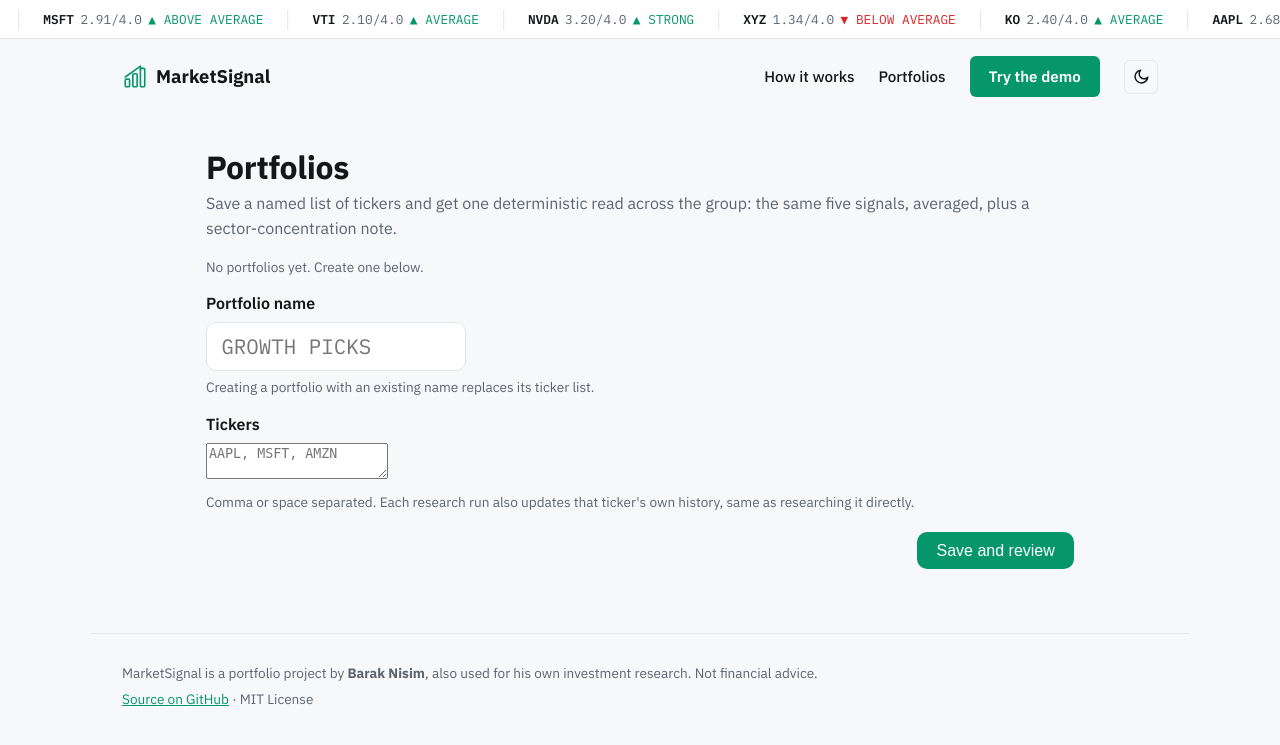
After one commit to Barak-Nisim/marketsignal, a FastAPI app: template marketsignal/web/templates/portfolios.html in a window 1280 px wide. The commit adds this page. Shown: the top 745 px of the page. Run offline with FastAPI, Linux system fonts and the light colour scheme; the template is opened without the code that fills it, so the values that code supplies are empty.

Commit message:
Add the /portfolios web surface: create, list, review, delete
New routes: GET /portfolios (list + create form), POST
/portfolios/save, POST /portfolios/<slug>/delete, GET
/portfolios/<slug>/review. The review page fetches and scores each
holding with the existing fetch_raw_financials/score_financials
functions (no new fetch or scoring logic), records each one into its
own history via record_and_diff so a portfolio review feeds the same
trend data a direct /research call would, and renders the aggregate
via build_portfolio_review(). One bad ticker is excluded and flagged
rather than failing the whole review; an unknown portfolio slug
redirects to the list instead of 404ing.

Reuses the landing page's .example-panel/.example-dim CSS for the
aggregate score and category-average bars rather than building a new
bar component. Added scoring.signal_bucket() to collapse the five-tier
system to the three color buckets that component expects.

Also fixes a real bug found while testing: the tickers form field was
Form(...) (required), which 422'd on an empty value instead of
creating an empty portfolio -- now Form("").

```diff
--- a/marketsignal/scoring.py
+++ b/marketsignal/scoring.py
@@ -37,6 +37,18 @@ def tier_for_score(score: float) -> str:
         if score < boundary:
             return tier
     return "Strong"
+
+
+def signal_bucket(score: float) -> str:
+    """Collapses the five-tier system to three CSS color buckets (strong /
+    average / weak) for compact bar-chart displays, e.g. the portfolio
+    review's category-average bars."""
+    tier = tier_for_score(score)
+    if tier in ("Strong", "Above Average"):
+        return "strong"
+    if tier == "Average":
+        return "average"
+    return "weak"
 
 
 def _band(
--- a/marketsignal/web/app.py
+++ b/marketsignal/web/app.py
@@ -8,6 +8,7 @@ uses -- no scoring or narration logic lives here. Run locally with
 from __future__ import annotations
 
 import os
+import re
 from pathlib import Path
 
 from fastapi import FastAPI, Form, Request
@@ -27,9 +28,17 @@ from marketsignal.history import list_recent_tickers, load_history, record_and_d
 from marketsignal.journal import add_journal_entry, load_journal
 from marketsignal.models import SIGNAL_LEVELS
 from marketsignal.outcomes import compute_outcomes
+from marketsignal.portfolio_review import build_portfolio_review
+from marketsignal.portfolios import (
+    delete_portfolio_by_slug,
+    get_portfolio_by_slug,
+    list_portfolios,
+    save_portfolio,
+    slugify,
+)
 from marketsignal.price_trend import build_price_ranges
 from marketsignal.report.markdown import format_value
-from marketsignal.scoring import score_financials, tier_for_score
+from marketsignal.scoring import score_financials, signal_bucket, tier_for_score
 from marketsignal.thesis_history import (
     load_thesis_history,
     previous_claims,
@@ -42,6 +51,7 @@ TREND_WINDOW = 10  # most recent research runs shown in a trend sparkline
 
 app = FastAPI(title="MarketSignal")
 templates = Jinja2Templates(directory=str(WEB_DIR / "templates"))
+templates.env.filters["slugify"] = slugify
 app.mount("/static", StaticFiles(directory=str(WEB_DIR / "static")), name="static")
 
 
@@ -165,3 +175,57 @@ def research(request: Request, ticker: str = Form(...), use_ai: str | None = For
             "price_ranges": price_ranges,
         },
     )
+
+
+@app.get("/portfolios", response_class=HTMLResponse)
+def portfolios_list(request: Request):
+    return templates.TemplateResponse(
+        request,
+        "portfolios.html",
+        {"portfolios": list_portfolios()},
+    )
+
+
+@app.post("/portfolios/save")
+def portfolios_save(name: str = Form(...), tickers: str = Form("")):
+    parsed = [t for t in re.split(r"[,\s]+", tickers.strip()) if t]
+    portfolio = save_portfolio(name, parsed)
+    return RedirectResponse(url=f"/portfolios/{slugify(portfolio.name)}/review", status_code=303)
+
+
+@app.post("/portfolios/{slug}/delete")
+def portfolios_delete(slug: str):
+    delete_portfolio_by_slug(slug)
+    return RedirectResponse(url="/portfolios", status_code=303)
+
+
+@app.get("/portfolios/{slug}/review", response_class=HTMLResponse)
+def portfolio_review_page(request: Request, slug: str):
+    portfolio = get_portfolio_by_slug(slug)
+    if portfolio is None:
+        return RedirectResponse(url="/portfolios", status_code=303)
+
+    results = []
+    failed_tickers = []
+    for ticker in portfolio.tickers:
+        try:
+            financials = fetch_raw_financials(ticker)
+        except TickerNotFoundError:
+            failed_tickers.append(ticker)
+            continue
+        result = score_financials(financials)
+        record_and_diff(result)
+        results.append(result)
+
+    review = build_portfolio_review(portfolio.name, results, failed_tickers)
+
+    return templates.TemplateResponse(
+        request,
+        "portfolio_review.html",
+        {
+            "portfolio": portfolio,
+            "review": review,
+            "tier_for_score": tier_for_score,
+            "signal_bucket": signal_bucket,
+        },
+    )
--- a/marketsignal/web/templates/base.html
+++ b/marketsignal/web/templates/base.html
@@ -42,6 +42,7 @@
     </a>
     <nav>
       <a href="/how-it-works">How it works</a>
+      <a href="/portfolios">Portfolios</a>
       <a href="/app" class="nav-cta">Try the demo</a>
       <button id="theme-toggle" class="theme-toggle" type="button" aria-label="Toggle dark and light theme">
         <svg class="icon-sun" viewBox="0 0 24 24" width="18" height="18" fill="none" stroke="currentColor" stroke-width="2" stroke-linecap="round"><circle cx="12" cy="12" r="4"/><path d="M12 2v2M12 20v2M4.9 4.9l1.4 1.4M17.7 17.7l1.4 1.4M2 12h2M20 12h2M4.9 19.1l1.4-1.4M17.7 6.3l1.4-1.4"/></svg>
--- /dev/null
+++ b/marketsignal/web/templates/portfolios.html
@@ -0,0 +1,39 @@
+{% extends "base.html" %}
+{% block title %}MarketSignal: Portfolios{% endblock %}
+{% block content %}
+<div class="container">
+  <h1>Portfolios</h1>
+  <p class="subtitle">Save a named list of tickers and get one deterministic read across the group: the same five signals, averaged, plus a sector-concentration note.</p>
+
+  {% if portfolios %}
+  <div class="favorites-panel">
+    {% for p in portfolios %}
+    <div class="favorite-row">
+      <a href="/portfolios/{{ p.name|slugify }}/review" class="favorite-ticker">{{ p.name }}</a>
+      <span class="favorite-tier">{{ p.tickers|length }} ticker{{ "s" if p.tickers|length != 1 }}: {{ p.tickers|join(", ") }}</span>
+      <form method="post" action="/portfolios/{{ p.name|slugify }}/delete" class="favorite-remove-form">
+        <button type="submit" class="favorite-remove-btn" aria-label="Delete {{ p.name }}">&times;</button>
+      </form>
+    </div>
+    {% endfor %}
+  </div>
+  {% else %}
+  <p class="field-caption">No portfolios yet. Create one below.</p>
+  {% endif %}
+
+  <form method="post" action="/portfolios/save">
+    <label for="name">Portfolio name</label>
+    <input type="text" id="name" name="name" class="ticker-input" placeholder="Growth Picks" autocomplete="off" required>
+    <p class="field-caption">Creating a portfolio with an existing name replaces its ticker list.</p>
+
+    <label for="tickers">Tickers</label>
+    <textarea id="tickers" name="tickers" rows="2" placeholder="AAPL, MSFT, AMZN" required></textarea>
+    <p class="field-caption">Comma or space separated. Each research run also updates that ticker's own history, same as researching it directly.</p>
+
+    <div class="controls">
+      <span></span>
+      <button type="submit">Save and review</button>
+    </div>
+  </form>
+</div>
+{% endblock %}
```
Also changed, not shown: marketsignal/portfolios.py (+28 -9 lines), marketsignal/web/templates/portfolio_review.html (added, +89 -0 lines), tests/test_scoring.py (+9 -1 lines), tests/test_web.py (+123 -0 lines).
